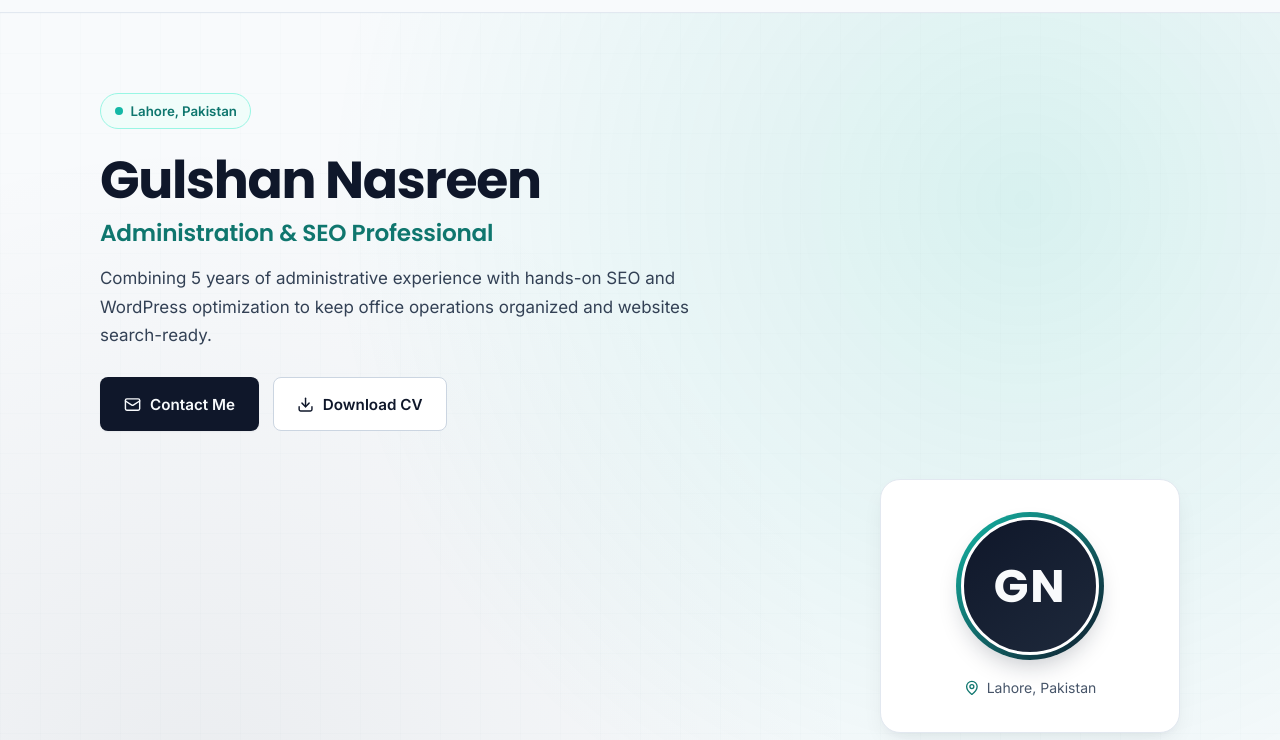
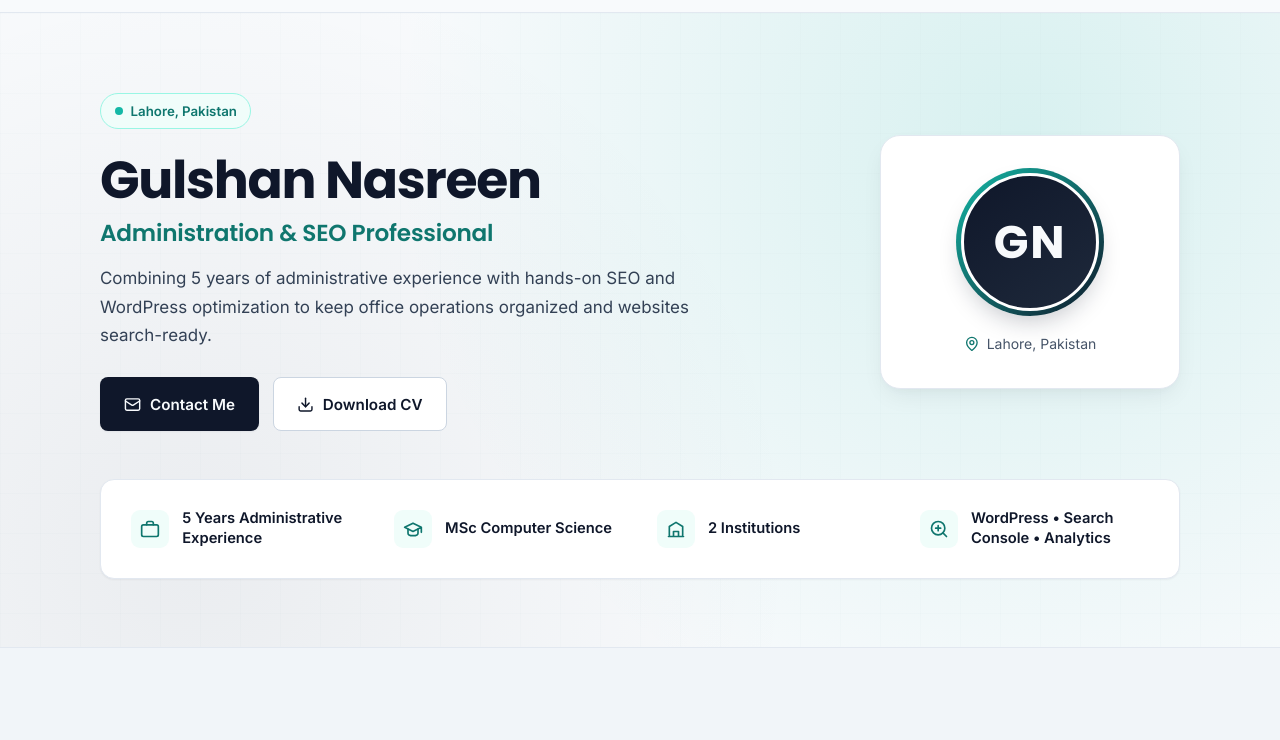
Before and after one commit to gulshan-portfolio/gulshan-portfolio.github.io, a plain HTML site: page index.html in a window 1280 px wide. Shown: the part 59-799 px from the top of the page. Drawn offline with Linux system fonts and the light colour scheme.

Commit message:
Add media query for hero-grid responsiveness

```diff
--- a/index.html
+++ b/index.html
@@ -1899,8 +1899,10 @@
             min-width: 0;
         }
 
-        .hero-grid {
-            grid-template-columns: minmax(0, 1fr);
+        @media (max-width: 899px) {
+            .hero-grid {
+                grid-template-columns: minmax(0, 1fr);
+            }
         }
 
         .hero-title,
```
